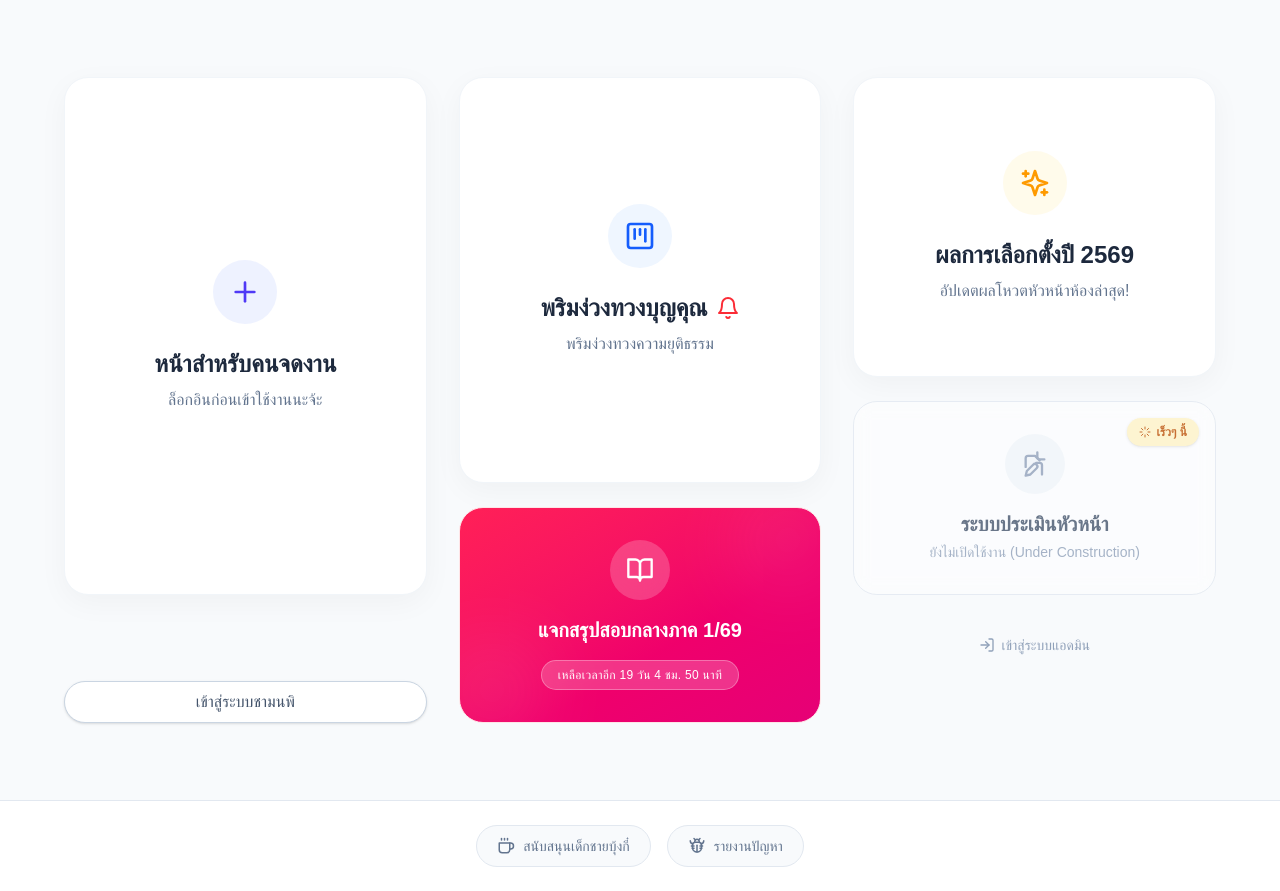
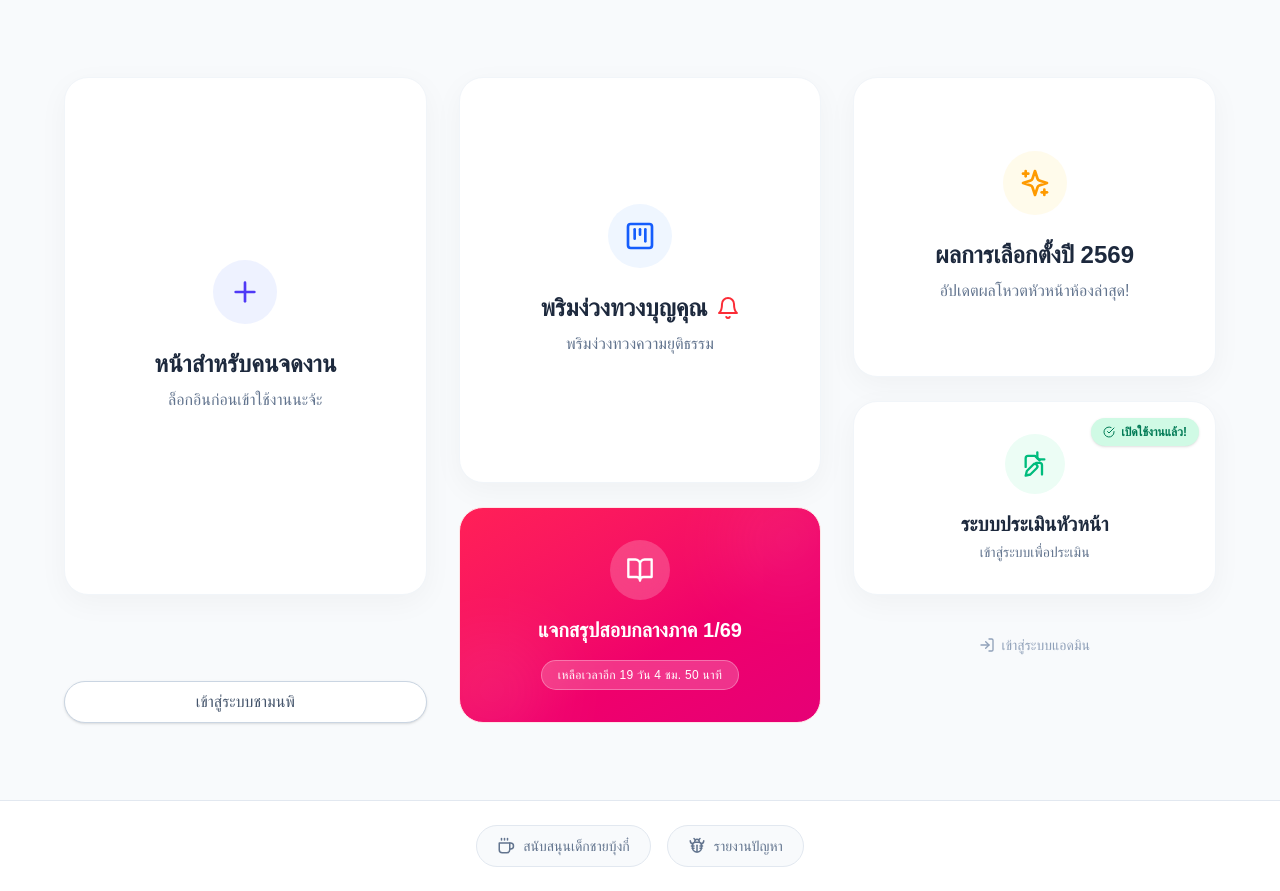
Before and after one commit to Bungkii/kanbann2-3, a Next.js app: page / in a window 1280 px wide. Built offline with nearby package versions, Linux system fonts and the light colour scheme; no server answers; a web font is replaced by a local one.

Commit message:
fix: enable evaluate boss link on home page

```diff
--- a/src/app/page.tsx
+++ b/src/app/page.tsx
@@ -100,20 +100,20 @@ export default async function Home() {
             </div>
           </Link>
 
-          {/* Leader Assessment (Coming Soon) */}
-          <div className="relative group cursor-not-allowed">
-            <div className="bg-white/60 rounded-3xl p-8 border border-slate-200 flex flex-col items-center justify-center transition-all duration-300 opacity-80 backdrop-blur-sm">
-              <div className="absolute top-4 right-4 bg-amber-100 text-amber-700 text-xs font-bold px-3 py-1.5 rounded-full flex items-center gap-1.5 shadow-sm">
-                <svg xmlns="http://www.w3.org/2000/svg" width="12" height="12" viewBox="0 0 24 24" fill="none" stroke="currentColor" strokeWidth="2" strokeLinecap="round" strokeLinejoin="round"><path d="M12 2v4"/><path d="M12 18v4"/><path d="M4.93 4.93l2.83 2.83"/><path d="M16.24 16.24l2.83 2.83"/><path d="M2 12h4"/><path d="M18 12h4"/><path d="M4.93 19.07l2.83-2.83"/><path d="M16.24 7.76l2.83-2.83"/></svg>
-                เร็วๆ นี้
+          {/* Leader Assessment */}
+          <Link href="/evaluate-boss" className="group">
+            <div className="bg-white rounded-3xl p-8 border border-slate-100 shadow-[0_8px_30px_rgb(0,0,0,0.04)] flex flex-col items-center justify-center transition-all duration-300 hover:shadow-[0_8px_30px_rgb(0,0,0,0.08)] hover:-translate-y-1 relative overflow-hidden">
+              <div className="absolute top-4 right-4 bg-emerald-100 text-emerald-700 text-xs font-bold px-3 py-1.5 rounded-full flex items-center gap-1.5 shadow-sm">
+                <svg xmlns="http://www.w3.org/2000/svg" width="12" height="12" viewBox="0 0 24 24" fill="none" stroke="currentColor" strokeWidth="2" strokeLinecap="round" strokeLinejoin="round"><path d="M22 11.08V12a10 10 0 1 1-5.93-9.14"/><polyline points="22 4 12 14.01 9 11.01"/></svg>
+                เปิดใช้งานแล้ว!
               </div>
-              <div className="bg-slate-100 text-slate-400 p-4 rounded-full mb-4">
+              <div className="bg-emerald-50 text-emerald-500 p-4 rounded-full mb-4 group-hover:scale-110 transition-transform duration-300">
                 <svg xmlns="http://www.w3.org/2000/svg" width="28" height="28" viewBox="0 0 24 24" fill="none" stroke="currentColor" strokeWidth="2" strokeLinecap="round" strokeLinejoin="round"><path d="M14 2v4a2 2 0 0 0 2 2h4"/><path d="M10.4 12.6a2 2 0 1 1 3 3L8 21l-4 1 1-4Z"/><path d="M18 21v-8a2 2 0 0 0-2-2h-3"/><path d="M4 14.5V7a2 2 0 0 1 2-2h6l4 4"/></svg>
               </div>
-              <h2 className="text-xl font-bold text-slate-600 mb-1">ระบบประเมินหัวหน้า</h2>
-              <p className="text-slate-400 text-center text-sm">ยังไม่เปิดใช้งาน (Under Construction)</p>
+              <h2 className="text-xl font-bold text-slate-800 mb-1">ระบบประเมินหัวหน้า</h2>
+              <p className="text-slate-500 text-center text-sm">เข้าสู่ระบบเพื่อประเมิน</p>
             </div>
-          </div>
+          </Link>
 
           <div className="flex flex-col gap-4 items-center mt-auto h-[104px] justify-start pt-4">
             {user ? (
```
